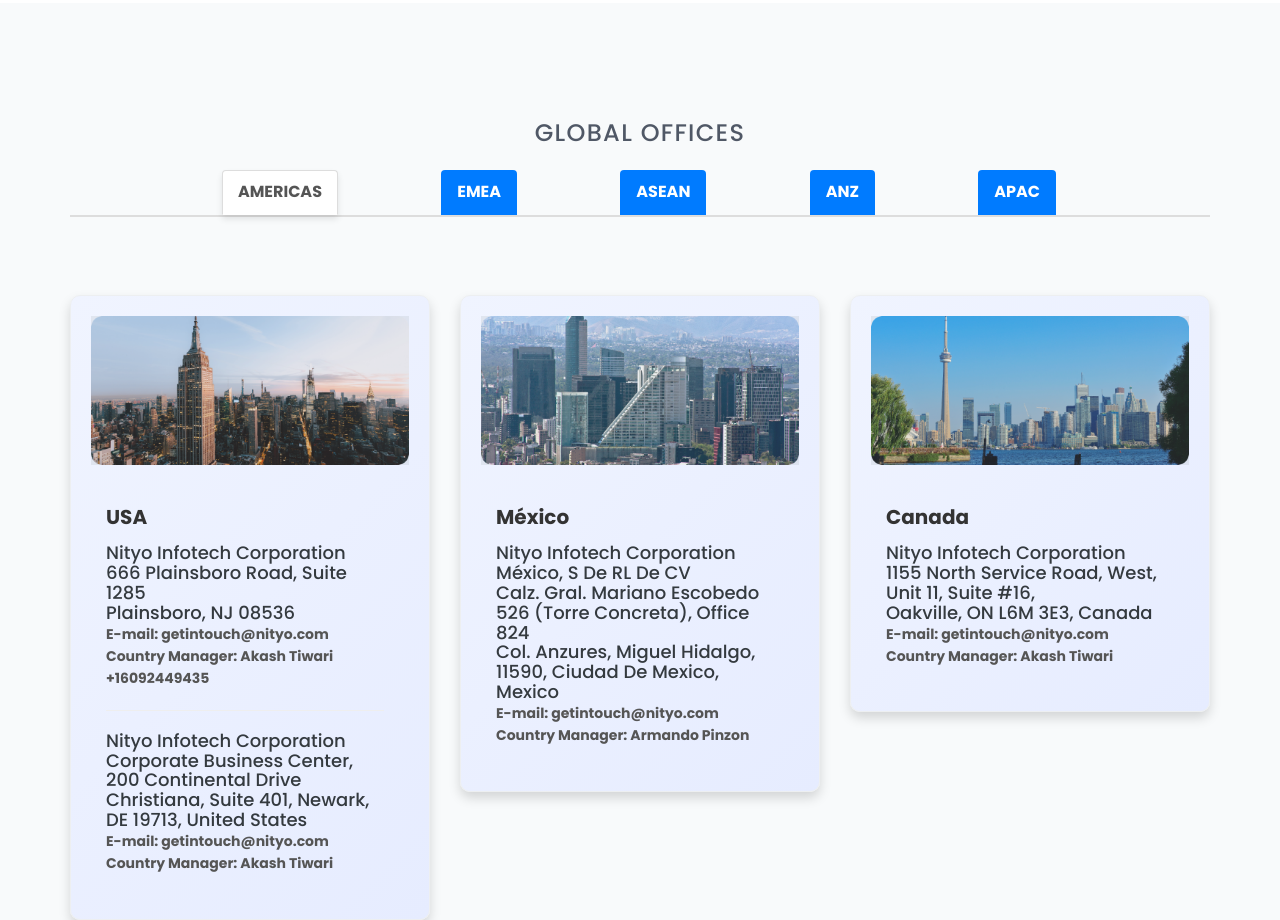
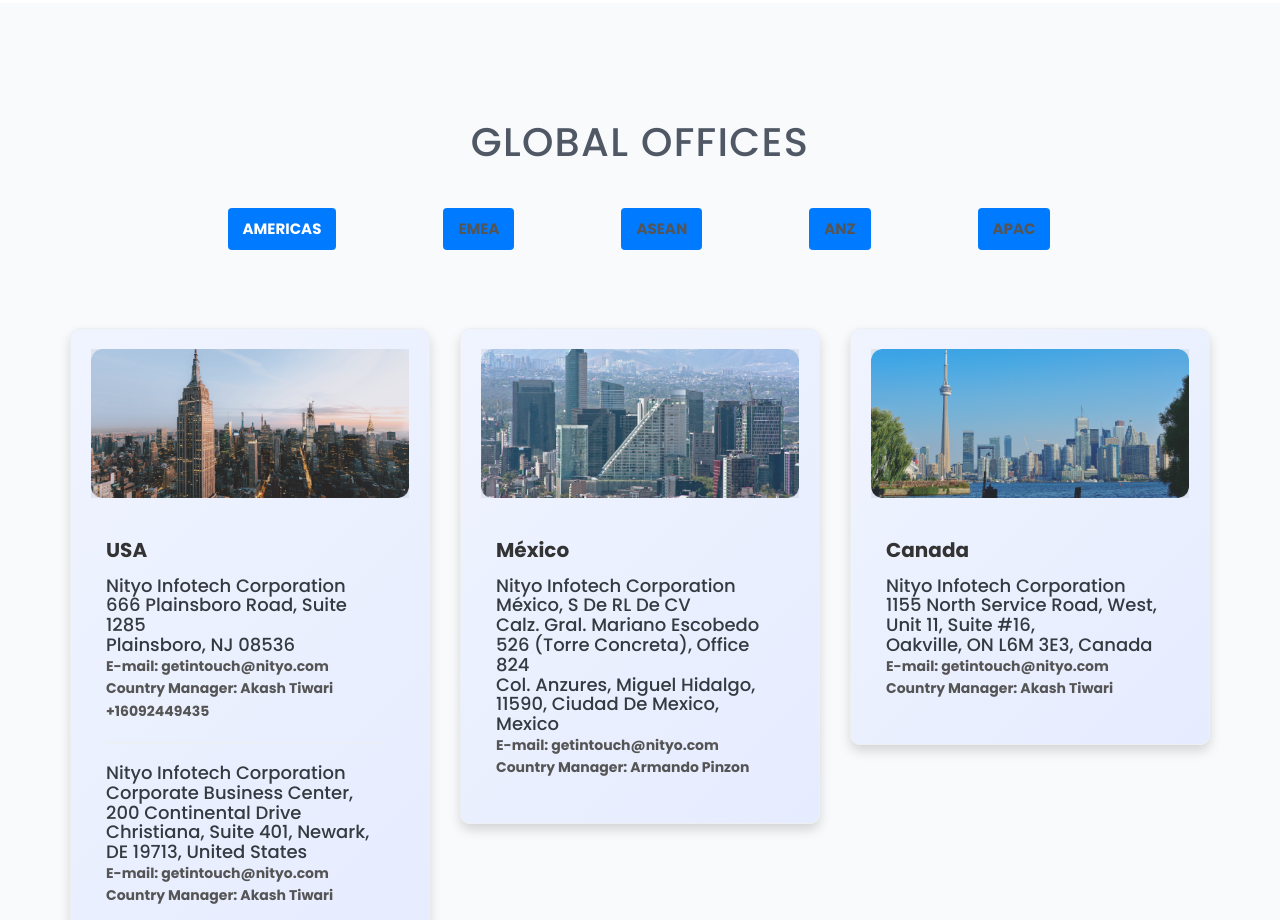
Before and after one commit to Aiman-burhan0234/Nlite, a plain HTML site: page index.html in a window 1280 px wide. Shown: the part 2860-3780 px from the top of the page. Drawn offline with nearby package versions, Linux system fonts and the light colour scheme.

Commit message:
made some changes

```diff
--- a/index.html
+++ b/index.html
@@ -337,6 +337,38 @@
     color: #fff;
     box-shadow: 0px 4px 6px rgba(0, 0, 0, 0.1);
 }
+
+/* Custom Styles for Navigation Tabs */
+.nav-tabs {
+  border-bottom: 2px solid #ddd;
+}
+
+.nav-tabs .nav-link {
+  color: #555;
+  font-size: 1rem;
+  padding: 10px 15px;
+  border: none;
+  border-radius: 4px;
+  transition: background-color 0.3s ease;
+}
+
+.nav-tabs .nav-link.active {
+  background-color: #007bff;
+  color: #fff;
+}
+
+@media (max-width: 768px) {
+  .nav-tabs {
+    display: flex;
+    flex-wrap: wrap;
+  }
+
+  .nav-tabs .nav-item {
+    flex: 1 1 auto;
+    text-align: center;
+  }
+}
+
 
 .single-explore-item {
     background: linear-gradient(135deg, #f0f4ff, #e6ecff);
@@ -862,26 +894,43 @@
 		  <br>
 
 
+<!-- Section Header -->
+
+
+
+
+
 
 
 
 			<!--explore start -->
 			<section id="explore" class="explore">
 				<div class="container">
-					<div class="section-header">
-						<h2>Global Offices
-						</h2>
+					<div class="section-header text-center" style="display: flex; flex-direction: column; align-items: center; justify-content: center; text-align: center;">
+						<h2 style="font-size: 4rem;">Global Offices</h2>
+						<br>
+					  </div>
+					  <!--/.section-header-->
 
-					</div><!--/.section-header-->
+					  <!-- Navigation Tabs -->
+					  <ul class="nav nav-tabs justify-content-center" role="tablist" style="border-bottom: none; text-align: center;">
+						<li class="nav-item">
+						  <a class="nav-link active" href="#" onclick="showSection('americas')" role="tab" style="font-size: 1.5rem;">Americas</a>
+						</li>
+						<li class="nav-item">
+						  <a class="nav-link" href="#" onclick="showSection('emea')" role="tab" style="font-size: 1.5rem;">EMEA</a>
+						</li>
+						<li class="nav-item">
+						  <a class="nav-link" href="#" onclick="showSection('asean')" role="tab" style="font-size: 1.5rem;">ASEAN</a>
+						</li>
+						<li class="nav-item">
+						  <a class="nav-link" href="#" onclick="showSection('anz')" role="tab" style="font-size: 1.5rem;">ANZ</a>
+						</li>
+						<li class="nav-item">
+						  <a class="nav-link" href="#" onclick="showSection('apac')" role="tab" style="font-size: 1.5rem;">APAC</a>
+						</li>
+					  </ul>
 
-					<!-- Navigation Tabs -->
-					<ul class="nav nav-tabs">
-						<li class="active"><a href="#" onclick="showSection('americas')">Americas</a></li>
-						<li><a href="#" onclick="showSection('emea')">EMEA</a></li>
-						<li><a href="#" onclick="showSection('asean')">ASEAN</a></li>
-						<li><a href="#" onclick="showSection('anz')">ANZ</a></li>
-						<li><a href="#" onclick="showSection('apac')">APAC</a></li>
-					</ul>
 
 					<!-- Tab Content -->
 					<div id="americas" class="explore-content tab-section">
```
Also changed, not shown: 1 other file.
